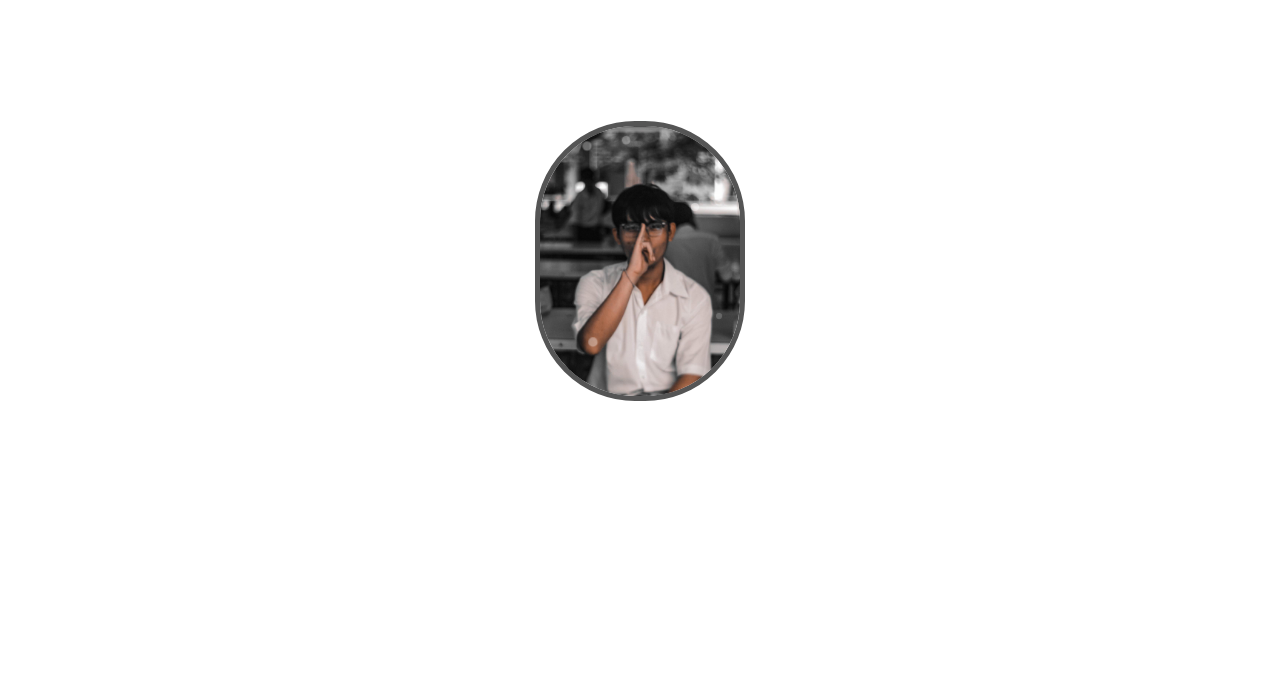
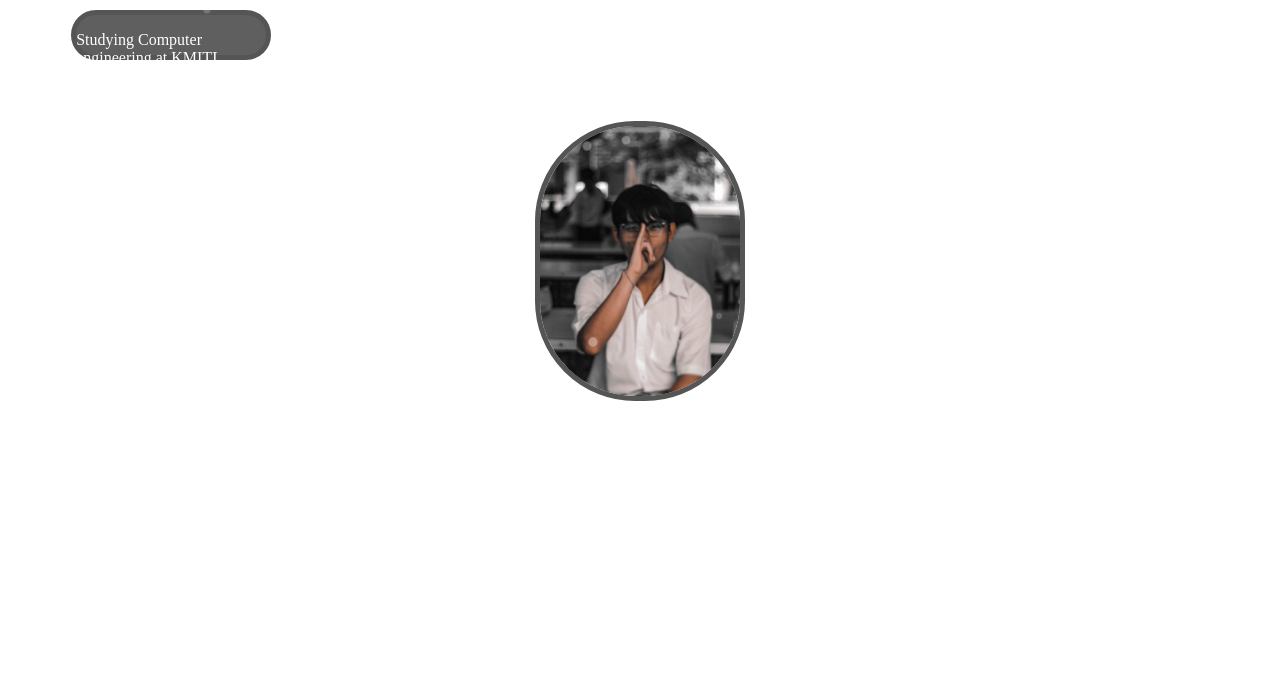
Before and after one commit to Thanawich-Pinprayoon/Thanawich-Pinprayoon.github.io, a plain HTML site: page index.html in a window 1280 px wide. Shown: the part 139-816 px from the top of the page. Drawn offline with Linux system fonts and the light colour scheme.

Commit message:
move graduated

```diff
--- a/index.html
+++ b/index.html
@@ -205,7 +205,11 @@
       </nav>
     </div>
     <div class="detail">
-      <div class="graduated">Studying Computer engineering at KMITL</div>
+      <div class="graduated">
+        <p>
+          Studying Computer engineering at KMITL
+        </p>
+      </div>
     </div>
 
     <img style="width: 200px;" src="./me_files/profile.jpg" class="profile" />
--- a/top.css
+++ b/top.css
@@ -202,5 +202,11 @@ body {
 
 .graduated {
   color: rgb(255, 255, 255);
-  margin-top: 10%;
+  margin-top: 5%;
+  margin-left: 5%;
+  border: 5px solid #555555;
+  border-radius: 100px;
+  width: 15%;
+  height: 5%;
+  background-color: rgb(95, 95, 95);
 }
```
